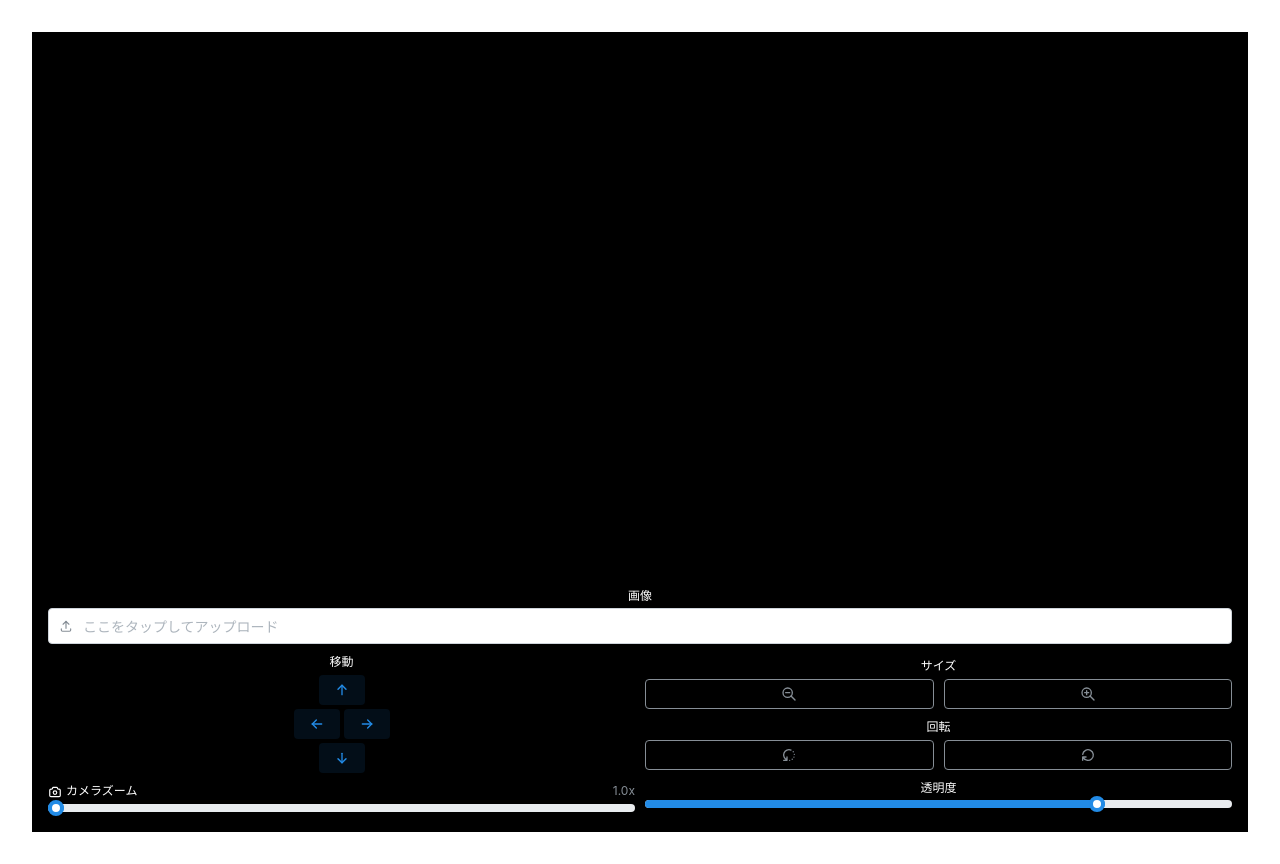
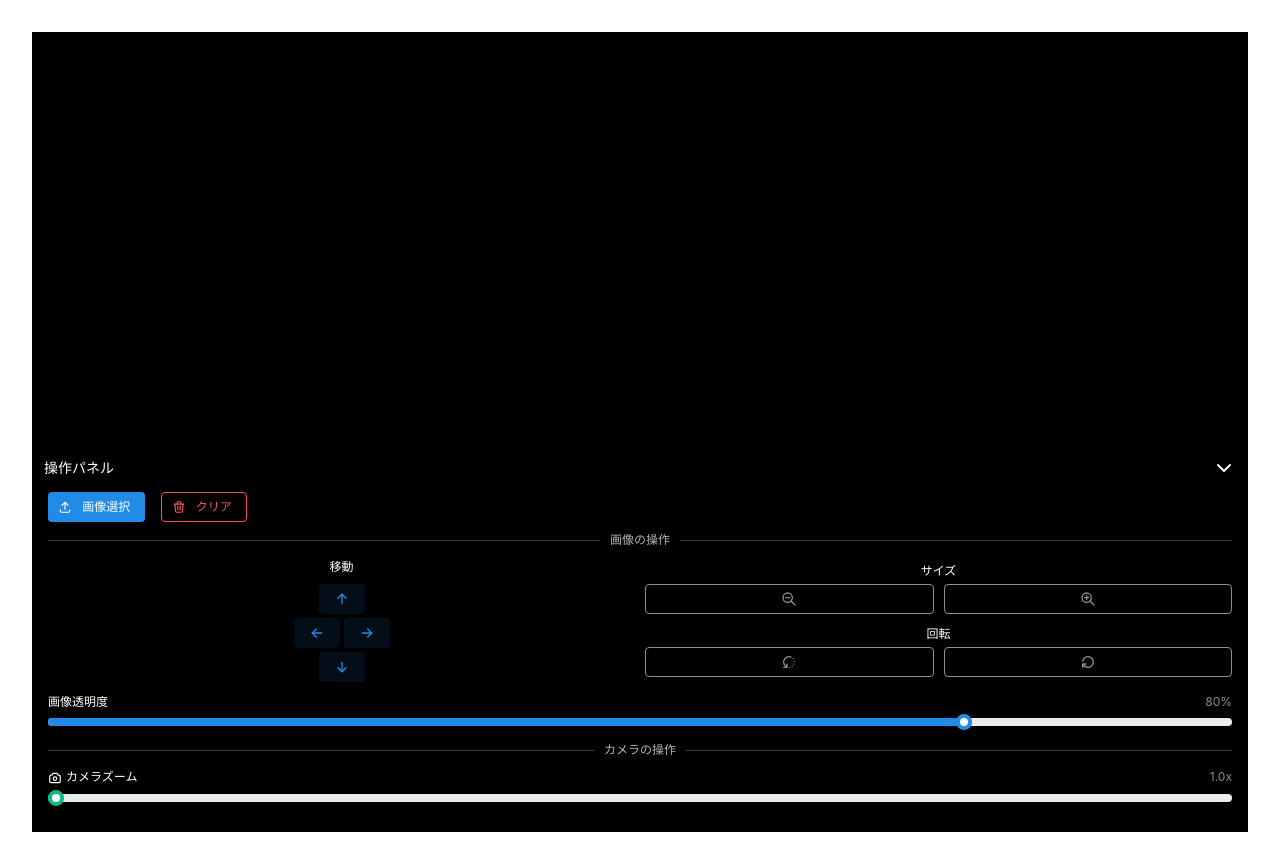
Before and after one commit to kobaatsu/I-setter, a React (Vite) app: page / in a window 1280 px wide. Built offline with nearby package versions, Linux system fonts and the light colour scheme; no server answers.

Commit message:
style: refine UI layout, add collapse, fix rotate interval, remove select text

```diff
--- a/src/components/ControlPanel.tsx
+++ b/src/components/ControlPanel.tsx
@@ -1,16 +1,30 @@
-import { Box, FileInput, Slider, Text, Grid, Button, Group } from '@mantine/core';
+import { useState } from 'react';
+import {
+  Box,
+  Button,
+  Collapse,
+  Divider,
+  FileButton,
+  Grid,
+  Group,
+  Slider,
+  Text,
+} from '@mantine/core';
 import { useInterval } from '@mantine/hooks';
 import {
-  IconUpload,
-  IconArrowUp,
   IconArrowDown,
   IconArrowLeft,
   IconArrowRight,
+  IconArrowUp,
+  IconCamera,
+  IconRotate2,
   IconRotateClockwise,
-  IconRotate2,
+  IconUpload,
   IconZoomIn,
   IconZoomOut,
-  IconCamera,
+  IconChevronDown,
+  IconChevronUp,
+  IconTrash,
 } from '@tabler/icons-react';
 
 interface ControlPanelProps {
@@ -38,13 +52,17 @@ export const ControlPanel = ({
   cameraZoom,
   onCameraZoomChange,
 }: ControlPanelProps) => {
+  const [isOpen, setIsOpen] = useState(true);
+
   const handleFileChange = (file: File | null) => {
     if (file) {
       const ObjectUrl = URL.createObjectURL(file);
       onImageUpload(ObjectUrl);
-    } else {
+    }
+  };
+
+  const handleClearImage = () => {
     onImageUpload(null);
-    }
   };
 
   const moveStep = 10;
@@ -52,8 +70,23 @@ export const ControlPanel = ({
     onPositionChange({ x: position.x + dx, y: position.y + dy });
   };
 
-  const rotateClockwiseInterval = useInterval(() => onRotationChange((r) => r + 5), 100);
-  const rotateCounterClockwiseInterval = useInterval(() => onRotationChange((r) => r - 5), 100);
+  const rotateClockwiseInterval = useInterval(() => onRotationChange((r) => r + 5), 500);
+  const rotateCounterClockwiseInterval = useInterval(() => onRotationChange((r) => r - 5), 500);
+
+  const handleRotatePointerUp = (dir: 'cw' | 'ccw') => {
+    if (dir === 'cw') {
+      rotateClockwiseInterval.stop();
+      onRotationChange((r) => r + 1);
+    } else {
+      rotateCounterClockwiseInterval.stop();
+      onRotationChange((r) => r - 1);
+    }
+  };
+
+  const handleRotatePointerLeave = () => {
+    rotateClockwiseInterval.stop();
+    rotateCounterClockwiseInterval.stop();
+  };
 
   return (
     <Box
@@ -62,37 +95,86 @@ export const ControlPanel = ({
         bottom: 0,
         left: 0,
         width: '100%',
-        padding: '16px',
         backgroundColor: 'rgba(0, 0, 0, 0.7)',
         zIndex: 20,
-        borderTopRadius: '16px',
-        maxHeight: '40vh',
+        borderTopLeftRadius: '16px',
+        borderTopRightRadius: '16px',
+        userSelect: 'none',
+        WebkitUserSelect: 'none',
+      }}
+    >
+      <Group
+        justify="space-between"
+        p="sm"
+        onClick={() => setIsOpen(!isOpen)}
+        style={{ cursor: 'pointer' }}
+      >
+        <Text c="white" size="sm" fw={700}>
+          操作パネル
+        </Text>
+        {isOpen ? <IconChevronDown color="white" /> : <IconChevronUp color="white" />}
+      </Group>
+
+      <Collapse in={isOpen}>
+        <Box
+          p="md"
+          pt={0}
+          style={{
+            maxHeight: '50vh',
             overflowY: 'auto',
           }}
         >
-      <FileInput
-        accept="image/png,image/jpeg,image/webp"
+          {/* 画像アップロード・クリア */}
+          <Group mb="xs">
+            <FileButton onChange={handleFileChange} accept="image/png,image/jpeg,image/webp">
+              {(props) => (
+                <Button
+                  {...props}
+                  size="xs"
+                  variant="filled"
+                  color="blue"
+                  leftSection={<IconUpload size={14} />}
+                >
+                  画像選択
+                </Button>
+              )}
+            </FileButton>
+            <Button
+              size="xs"
+              variant="outline"
+              color="red"
+              onClick={handleClearImage}
+              leftSection={<IconTrash size={14} />}
+            >
+              クリア
+            </Button>
+          </Group>
+
+          <Divider
+            my="xs"
             label={
-          <Text c="white" size="xs" mb={4}>
-            画像
+              <Text c="gray.5" size="xs">
+                画像の操作
               </Text>
             }
-        placeholder="ここをタップしてアップロード"
-        leftSection={<IconUpload size={14} />}
-        onChange={handleFileChange}
-        clearable
-        mb="xs"
+            labelPosition="center"
+            color="gray.8"
           />
 
-      <Grid gutter="xs" align="center">
-        {/* 左カラム: 移動・カメラズーム */}
+          {/* 画像操作エリア */}
+          <Grid gutter="xs" align="center" mb="sm">
+            {/* 移動 */}
             <Grid.Col span={6}>
-          <Text c="white" size="xs" mb={4} ta="center">
+              <Text c="white" size="xs" mb={8} ta="center">
                 移動
               </Text>
               <Box
-            style={{ display: 'flex', flexDirection: 'column', alignItems: 'center', gap: '4px' }}
-            mb="xs"
+                style={{
+                  display: 'flex',
+                  flexDirection: 'column',
+                  alignItems: 'center',
+                  gap: '4px',
+                }}
               >
                 <Button size="xs" variant="light" onClick={() => handleMove(0, -moveStep)}>
                   <IconArrowUp size={16} />
@@ -109,31 +191,12 @@ export const ControlPanel = ({
                   <IconArrowDown size={16} />
                 </Button>
               </Box>
-          <Box>
-            <Group justify="space-between" mb={0}>
-              <Text c="white" size="xs">
-                <IconCamera size={14} style={{ verticalAlign: 'middle', marginRight: '4px' }} />
-                カメラズーム
-              </Text>
-              <Text c="dimmed" size="xs">
-                {cameraZoom.toFixed(1)}x
-              </Text>
-            </Group>
-            <Slider
-              value={cameraZoom}
-              onChange={onCameraZoomChange}
-              min={1.0}
-              max={3.0}
-              step={0.1}
-              label={null}
-            />
-          </Box>
             </Grid.Col>
 
-        {/* 右カラム: サイズ・回転・透明度 */}
+            {/* サイズと回転 */}
             <Grid.Col span={6}>
               {/* サイズ */}
-          <Box mb="xs">
+              <Box mb="sm">
                 <Text c="white" size="xs" mb={4}>
                   サイズ
                 </Text>
@@ -157,7 +220,7 @@ export const ControlPanel = ({
                 </Group>
               </Box>
               {/* 回転 */}
-          <Box mb="xs">
+              <Box>
                 <Text c="white" size="xs" mb={4}>
                   回転
                 </Text>
@@ -167,12 +230,16 @@ export const ControlPanel = ({
                     variant="outline"
                     color="gray"
                     style={{ touchAction: 'manipulation' }}
-                onPointerDown={() => rotateCounterClockwiseInterval.start()}
-                onPointerUp={() => {
-                  rotateCounterClockwiseInterval.stop();
-                  onRotationChange((r) => r - 1);
+                    onPointerDown={(e) => {
+                      e.currentTarget.setPointerCapture(e.pointerId);
+                      rotateCounterClockwiseInterval.start();
                     }}
-                onPointerLeave={rotateCounterClockwiseInterval.stop}
+                    onPointerUp={(e) => {
+                      e.currentTarget.releasePointerCapture(e.pointerId);
+                      handleRotatePointerUp('ccw');
+                    }}
+                    onPointerLeave={handleRotatePointerLeave}
+                    onPointerCancel={handleRotatePointerLeave}
                     onContextMenu={(e) => e.preventDefault()}
                   >
                     <IconRotate2 size={16} />
@@ -182,34 +249,79 @@ export const ControlPanel = ({
                     variant="outline"
                     color="gray"
                     style={{ touchAction: 'manipulation' }}
-                onPointerDown={() => rotateClockwiseInterval.start()}
-                onPointerUp={() => {
-                  rotateClockwiseInterval.stop();
-                  onRotationChange((r) => r + 1);
+                    onPointerDown={(e) => {
+                      e.currentTarget.setPointerCapture(e.pointerId);
+                      rotateClockwiseInterval.start();
                     }}
-                onPointerLeave={rotateClockwiseInterval.stop}
+                    onPointerUp={(e) => {
+                      e.currentTarget.releasePointerCapture(e.pointerId);
+                      handleRotatePointerUp('cw');
+                    }}
+                    onPointerLeave={handleRotatePointerLeave}
+                    onPointerCancel={handleRotatePointerLeave}
                     onContextMenu={(e) => e.preventDefault()}
                   >
                     <IconRotateClockwise size={16} />
                   </Button>
                 </Group>
               </Box>
-          {/* 透明度 */}
-          <Box>
-            <Text c="white" size="xs" mb={0}>
-              透明度
+            </Grid.Col>
+          </Grid>
+
+          {/* 画像 透明度 */}
+          <Box mb="sm">
+            <Group justify="space-between" mb={4}>
+              <Text c="white" size="xs">
+                画像透明度
               </Text>
+              <Text c="dimmed" size="xs">
+                {Math.round(opacity * 100)}%
+              </Text>
+            </Group>
             <Slider
               value={opacity}
               onChange={onOpacityChange}
               min={0.1}
               max={1.0}
               step={0.05}
-              label={(val) => `${Math.round(val * 100)}%`}
+              label={null}
             />
           </Box>
-        </Grid.Col>
-      </Grid>
+
+          <Divider
+            my="xs"
+            label={
+              <Text c="gray.5" size="xs">
+                カメラの操作
+              </Text>
+            }
+            labelPosition="center"
+            color="gray.8"
+          />
+
+          {/* カメラの操作エリア */}
+          <Box pb="xs">
+            <Group justify="space-between" mb={4}>
+              <Text c="white" size="xs">
+                <IconCamera size={14} style={{ verticalAlign: 'middle', marginRight: '4px' }} />
+                カメラズーム
+              </Text>
+              <Text c="dimmed" size="xs">
+                {cameraZoom.toFixed(1)}x
+              </Text>
+            </Group>
+            <Slider
+              color="teal"
+              value={cameraZoom}
+              onChange={onCameraZoomChange}
+              min={1.0}
+              max={3.0}
+              step={0.1}
+              label={null}
+            />
+          </Box>
+        </Box>
+      </Collapse>
     </Box>
   );
 };
```
Also changed, not shown: 1 other file (tests, documents, lock files or other folders). Lines whose indentation alone changed are shown as unchanged.
